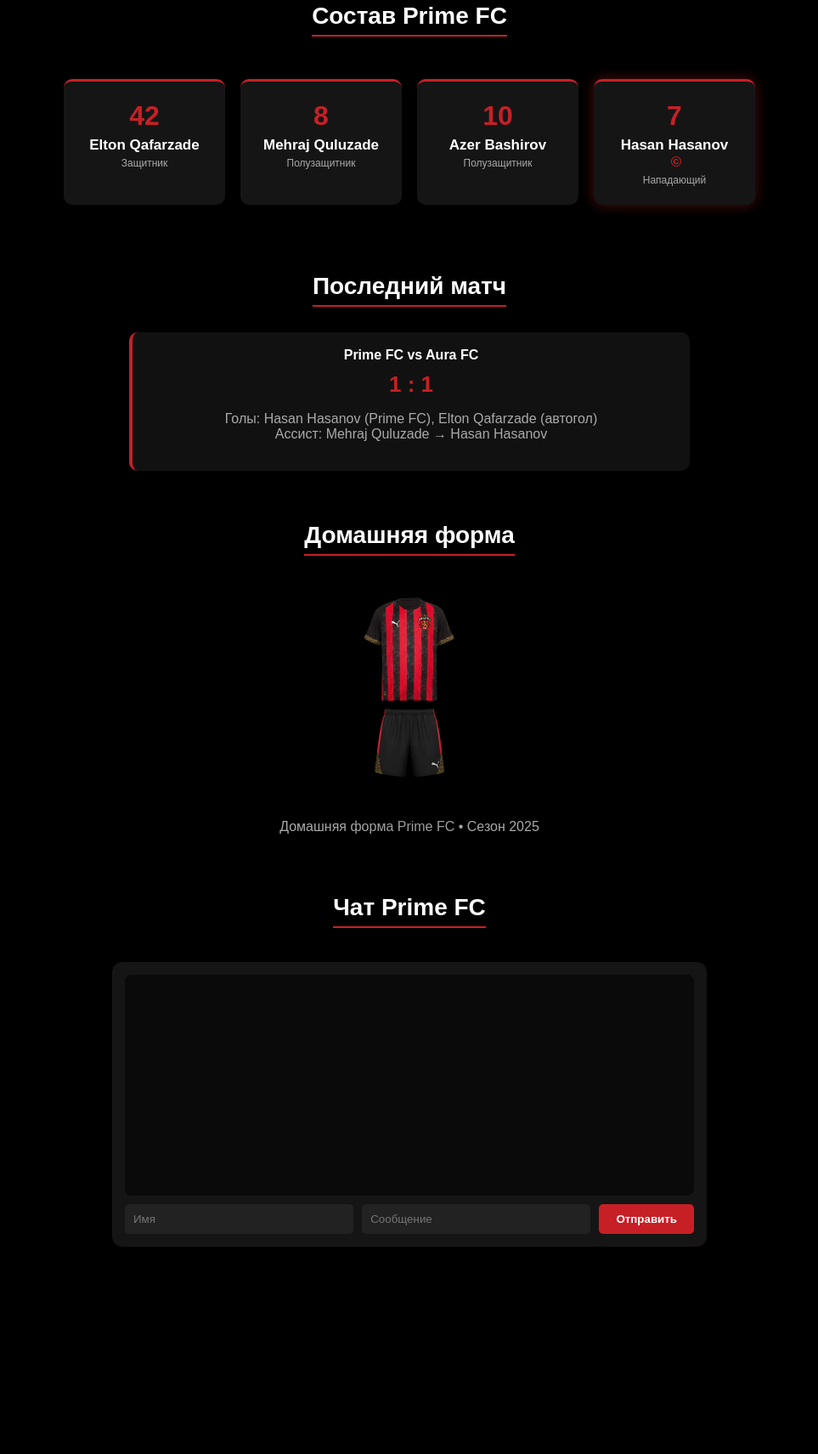
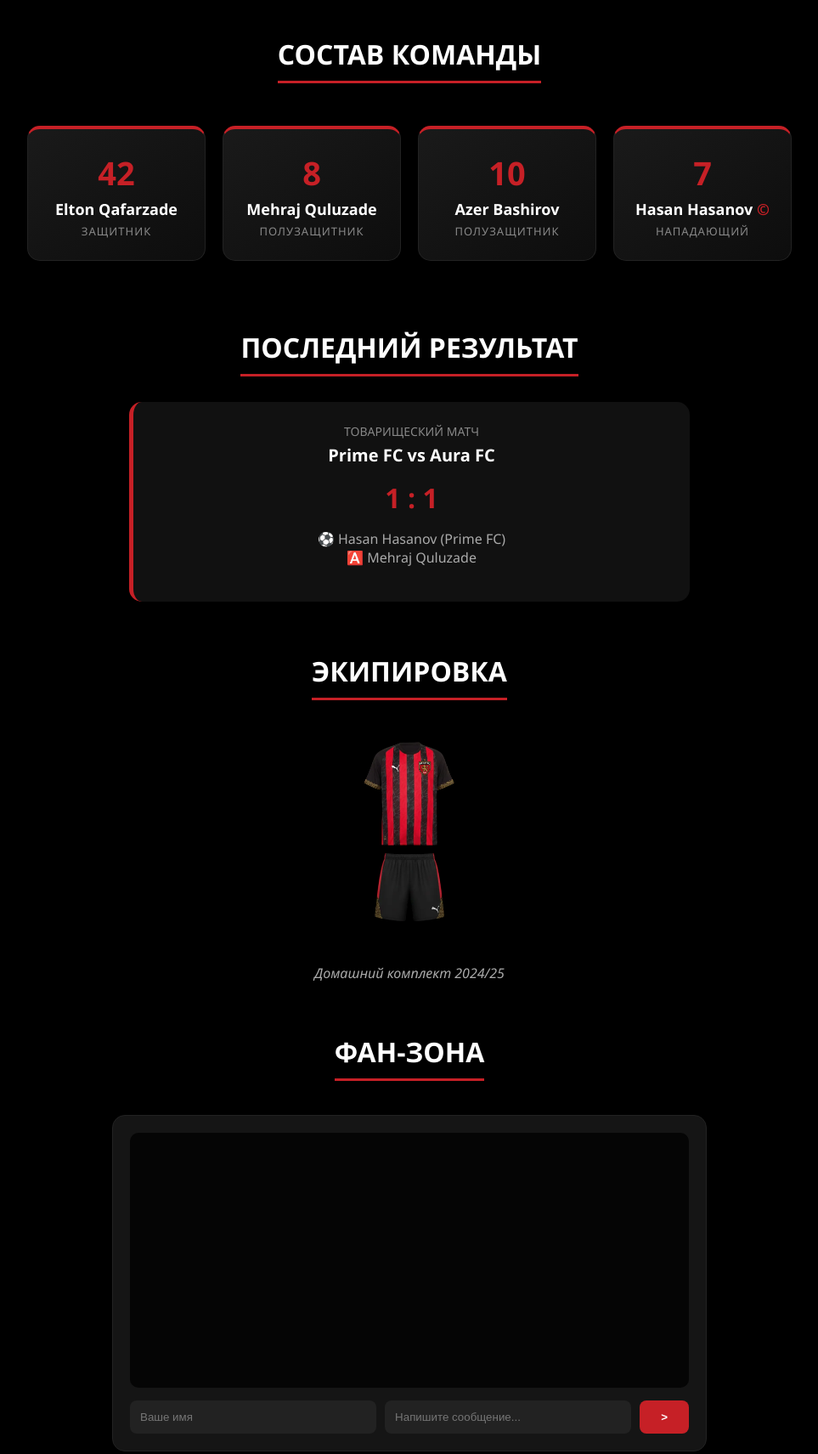
Before and after one commit to primefootballclub2025/Prime-FC, a plain HTML site: page index.html in a window 1280 px wide. Shown: the part 614-2325 px from the top of the page at 85% size, without its empty margins (158-1121 px from the left). Before the commit the page ends 2161 px from the top, so only its background shows below. Drawn offline with Linux system fonts and the light colour scheme.

Commit message:
Update index.html

```diff
--- a/index.html
+++ b/index.html
@@ -6,243 +6,215 @@
 <title>Prime FC — Official Site</title>
 
 <style>
-        :root {
-            --red: #C62026;
-            --black: #000000;
-            --dark: #0b0b0b;
-            --card: #151515;
-            --white: #ffffff;
+:root{
+    --red:#C62026;
+    --black:#000000;
+    --dark:#0b0b0b;
+    --card:#151515;
+    --white:#ffffff;
 }
 
-        * { box-sizing: border-box; }
+*{box-sizing:border-box;}
 
-        body {
-            margin: 0;
-            font-family: Arial, sans-serif;
-            background: var(--black);
-            color: var(--white);
+body{
+    margin:0;
+    font-family:'Segoe UI', Tahoma, Geneva, Verdana, sans-serif;
+    background:var(--black);
+    color:var(--white);
     scroll-behavior: smooth;
 }
 
 /* NAV */
-        nav {
-            padding: 15px 30px;
-            display: flex;
-            justify-content: space-between;
-            align-items: center;
-            background: rgba(0, 0, 0, .95);
-            border-bottom: 2px solid var(--red);
-            position: sticky;
-            top: 0;
-            z-index: 100;
+nav{
+    padding:15px 30px;
+    display:flex;
+    justify-content:space-between;
+    align-items:center;
+    background:rgba(0,0,0,.95);
+    border-bottom:2px solid var(--red);
+    position:sticky;
+    top:0;
+    z-index:100;
 }
 
-        nav a {
-            color: white;
-            text-decoration: none;
-            margin-left: 20px;
-            font-size: 14px;
-            text-transform: uppercase;
+nav a{
+    color:white;
+    text-decoration:none;
+    margin-left:20px;
+    font-size:13px;
+    font-weight: bold;
+    text-transform:uppercase;
+    transition: 0.3s;
 }
 
+nav a:hover{ color: var(--red); }
+
 /* HERO */
-        .hero {
-            padding: 90px 20px;
-            text-align: center;
-            background: radial-gradient(circle, #2a0a0b 0%, #000 75%);
+.hero{
+    padding:100px 20px;
+    text-align:center;
+    background: radial-gradient(circle at center, #3a0a0b 0%, #000 80%);
 }
 
-        .hero img {
-            width: 180px;
-            margin-bottom: 20px;
+.hero img{
+    width:160px;
+    margin-bottom:20px;
+    filter: drop-shadow(0 0 15px var(--red));
 }
 
-        .hero h1 {
-            font-size: 44px;
-            margin: 10px 0;
+.hero h1{
+    font-size:50px;
+    margin:10px 0;
+    letter-spacing: 2px;
 }
 
-        .slogan {
-            color: var(--red);
-            font-size: 20px;
+.slogan{
+    color:var(--red);
+    font-size:22px;
+    font-weight: 300;
 }
 
-        /* TITLES */
-        .section-title {
-            text-align: center;
-            margin: 60px auto 30px;
-            font-size: 28px;
-            border-bottom: 2px solid var(--red);
-            width: fit-content;
-            padding-bottom: 6px;
+/* SECTION TITLES */
+.section-title{
+    text-align:center;
+    margin:60px auto 30px;
+    font-size:32px;
+    text-transform: uppercase;
+    border-bottom:3px solid var(--red);
+    width:fit-content;
+    padding-bottom:10px;
 }
 
 /* PLAYERS */
-        .roster {
-            display: flex;
-            justify-content: center;
-            flex-wrap: wrap;
-            gap: 18px;
-            padding: 20px;
+.roster{
+    display:flex;
+    justify-content:center;
+    flex-wrap:wrap;
+    gap:20px;
+    padding:20px;
+    max-width: 1200px;
+    margin: 0 auto;
 }
 
-        .player {
-            width: 190px;
-            background: var(--card);
-            padding: 22px;
-            border-radius: 10px;
-            border-top: 3px solid var(--red);
-            text-align: center;
-            transition: .3s;
+.player{
+    width:210px;
+    background: linear-gradient(145deg, #1a1a1a, #0d0d0d);
+    padding:25px;
+    border-radius:15px;
+    border: 1px solid #222;
+    border-top:4px solid var(--red);
+    text-align:center;
+    transition:.4s cubic-bezier(0.175, 0.885, 0.32, 1.275);
+    opacity: 0;
+    transform: translateY(30px);
+    animation: fadeInUp 0.6s forwards;
 }
 
-        .player:hover {
-            transform: translateY(-6px) scale(1.05);
+@keyframes fadeInUp {
+    to { opacity: 1; transform: translateY(0); }
 }
 
-        .num {
-            font-size: 32px;
-            color: var(--red);
-            font-weight: bold;
+.player:hover{
+    transform: translateY(-10px);
+    box-shadow: 0 10px 25px rgba(198,32,38,0.3);
+    border-color: var(--red);
 }
 
-        .name {
-            font-size: 17px;
-            font-weight: bold;
-            margin-top: 6px;
+.num{
+    font-size:38px;
+    color:var(--red);
+    font-weight:900;
+    margin-bottom: 5px;
 }
 
-        .pos {
-            font-size: 12px;
-            color: #aaa;
-            margin-top: 4px;
+.name{
+    font-size:18px;
+    font-weight:bold;
 }
 
-        .captain {
-            box-shadow: 0 0 15px rgba(198, 32, 38, 0.4);
-            cursor: pointer;
-        }
-
-        .cap-badge {
-            color: var(--red);
-            font-weight: bold;
-            margin-left: 4px;
+.pos{
+    font-size:13px;
+    color:#888;
+    margin-top:5px;
+    text-transform: uppercase;
+    letter-spacing: 1px;
 }
 
 /* MATCH */
-        .matches {
-            max-width: 700px;
-            margin: 0 auto 60px;
-            padding: 0 20px;
+.matches{
+    max-width:700px;
+    margin:0 auto 60px;
+    padding:0 20px;
 }
 
-        .match {
-            background: #111;
-            padding: 18px;
-            border-radius: 10px;
-            border-left: 4px solid var(--red);
-            text-align: center;
+.match{
+    background:#111;
+    padding:25px;
+    border-radius:15px;
+    border-left:5px solid var(--red);
+    text-align:center;
 }
 
-        .score {
-            font-size: 26px;
-            color: var(--red);
-            font-weight: bold;
-            margin: 10px 0;
-        }
-
-        /* KIT */
-        .kit {
-            text-align: center;
-            margin-bottom: 70px;
-        }
-
-        .kit img {
-            width: 260px;
-            filter: drop-shadow(0 20px 35px rgba(0,0,0,.9));
+.score{
+    font-size:32px;
+    color:var(--red);
+    font-weight:bold;
+    margin:15px 0;
 }
 
 /* CHAT */
-        .chat-box {
-            max-width: 700px;
-            margin: 40px auto 80px;
-            background: var(--card);
-            border-radius: 12px;
-            padding: 15px;
+.chat-box{
+    max-width:700px;
+    margin:40px auto 80px;
+    background:var(--card);
+    border-radius:15px;
+    padding:20px;
+    border: 1px solid #222;
 }
 
-        .chat-messages {
-            height: 260px;
-            overflow-y: auto;
-            background: #0a0a0a;
-            padding: 10px;
-            border-radius: 8px;
-            margin-bottom: 10px;
+.chat-messages{
+    height:300px;
+    overflow-y:auto;
+    background:#050505;
+    padding:15px;
+    border-radius:10px;
+    margin-bottom:15px;
 }
 
-        .msg {
-            margin-bottom: 8px;
-            font-size: 14px;
+.msg{ margin-bottom:10px; border-bottom: 1px solid #111; padding-bottom: 5px; }
+.msg span{ color:var(--red); font-weight:bold; }
+
+.chat-input{ display:flex; gap:10px; }
+.chat-input input{
+    flex:1; padding:12px; border-radius:8px; border:none;
+    background:#222; color:white;
 }
-
-        .msg span {
-            color: var(--red);
-            font-weight: bold;
-        }
-
-        .chat-input {
-            display: flex;
-            gap: 10px;
-        }
-
-        .chat-input input {
-            flex: 1;
-            padding: 10px;
-            border-radius: 5px;
-            border: none;
-            background: #222;
-            color: white;
-        }
-
-        .chat-input button {
-            padding: 10px 20px;
-            background: var(--red);
-            color: white;
-            border: none;
-            border-radius: 5px;
-            font-weight: bold;
-            cursor: pointer;
+.chat-input button{
+    padding:10px 25px; background:var(--red); color:white;
+    border:none; border-radius:8px; font-weight:bold; cursor:pointer;
 }
 
 /* MODAL */
 #hasanModal {
-            display: none;
-            position: fixed;
-            top: 0; left: 0;
-            width: 100%; height: 100%;
-            background: rgba(0,0,0,0.85);
-            z-index: 1000;
-            align-items: center;
-            justify-content: center;
+    display:none; position:fixed; top:0; left:0;
+    width:100%; height:100%; background:rgba(0,0,0,0.9);
+    z-index:1000; align-items:center; justify-content:center;
+}
+.modal-content {
+    background:#111; max-width:450px; width:90%; padding:30px;
+    border-radius:15px; border:2px solid var(--red); color:white;
+    position:relative; box-shadow: 0 0 30px var(--red);
 }
 
-        .modal-content {
-            background: #111;
-            max-width: 500px;
-            width: 90%;
-            padding: 25px;
-            border-radius: 12px;
-            border: 2px solid var(--red);
-            color: white;
-            position: relative;
-        }
+.captain{ cursor:pointer; }
+.cap-badge{ color:var(--red); font-weight:bold; }
 </style>
 </head>
 
 <body>
 
 <nav>
-    <strong>PRIME FC</strong>
+    <strong style="font-size: 20px; color: var(--red);">PRIME FC</strong>
     <div>
         <a href="#team">Команда</a>
         <a href="#match">Матч</a>
@@ -254,129 +226,100 @@
 <div class="hero">
     <img src="logo.png" alt="Logo">
     <h1>PRIME FC</h1>
-    <p class="slogan">Мы стремимся быть в своём прайме</p>
+    <p class="slogan">МЫ В СВОЁМ ПРАЙМЕ</p>
 </div>
 
-<h2 id="team" class="section-title">Состав Prime FC</h2>
+<h2 id="team" class="section-title">Состав Команды</h2>
 <div class="roster">
-    <div class="player">
+    <div class="player" style="animation-delay: 0.1s;">
         <div class="num">42</div>
         <div class="name">Elton Qafarzade</div>
         <div class="pos">Защитник</div>
     </div>
 
-    <div class="player">
+    <div class="player" style="animation-delay: 0.2s;">
         <div class="num">8</div>
         <div class="name">Mehraj Quluzade</div>
         <div class="pos">Полузащитник</div>
     </div>
 
-    <div class="player">
+    <div class="player" style="animation-delay: 0.3s;">
         <div class="num">10</div>
         <div class="name">Azer Bashirov</div>
         <div class="pos">Полузащитник</div>
     </div>
 
-    <div class="player captain" onclick="openHasan()">
+    <div class="player captain" style="animation-delay: 0.4s;" onclick="openHasan()">
         <div class="num">7</div>
-        <div class="name">
-            Hasan Hasanov <span class="cap-badge">©</span>
-        </div>
+        <div class="name">Hasan Hasanov <span class="cap-badge">©</span></div>
         <div class="pos">Нападающий</div>
     </div>
 </div>
 
-<h2 id="match" class="section-title">Последний матч</h2>
+<h2 id="match" class="section-title">Последний результат</h2>
 <div class="matches">
     <div class="match">
-        <strong>Prime FC vs Aura FC</strong>
+        <div style="font-size: 14px; color: #888; margin-bottom: 5px;">ТОВАРИЩЕСКИЙ МАТЧ</div>
+        <strong style="font-size: 20px;">Prime FC vs Aura FC</strong>
         <div class="score">1 : 1</div>
         <p style="color:#aaa;">
-            Голы: Hasan Hasanov (Prime FC), Elton Qafarzade (автогол)<br>
-            Ассист: Mehraj Quluzade → Hasan Hasanov
+            ⚽ Hasan Hasanov (Prime FC)<br>
+            🅰️ Mehraj Quluzade
         </p>
     </div>
 </div>
 
-<h2 id="kit" class="section-title">Домашняя форма</h2>
-<div class="kit">
-    <img src="kit-home.png" alt="Home Kit">
-    <p style="color:#aaa;">Домашняя форма Prime FC • Сезон 2025</p>
+<h2 id="kit" class="section-title">Экипировка</h2>
+<div class="kit" style="text-align: center; margin-bottom: 60px;">
+    <img src="kit-home.png" alt="Kit" style="width: 260px;">
+    <p style="color:#aaa; font-style: italic; margin-top: 15px;">Домашний комплект 2024/25</p>
 </div>
 
-<h2 id="chat" class="section-title">Чат Prime FC</h2>
+<h2 id="chat" class="section-title">Фан-Зона</h2>
 <div class="chat-box">
     <div class="chat-messages" id="messages"></div>
     <div class="chat-input">
-        <input id="userName" placeholder="Имя">
-        <input id="userText" placeholder="Сообщение">
-        <button onclick="send()">Отправить</button>
+        <input id="userName" placeholder="Ваше имя">
+        <input id="userText" placeholder="Напишите сообщение...">
+        <button onclick="send()">></button>
     </div>
 </div>
 
 <div id="hasanModal">
     <div class="modal-content">
-        <span onclick="closeHasan()" style="position:absolute; top:10px; right:15px; cursor:pointer; font-size:20px; color:#aaa;">✕</span>
-        <h2 style="text-align:center; margin-bottom:10px;">
-            Hasan Hasanov <span style="color:var(--red);">© Капитан</span>
-        </h2>
+        <span onclick="closeHasan()" style="position:absolute; top:15px; right:20px; cursor:pointer; font-size:24px;">✕</span>
+        <h2 style="text-align:center;">Hasan Hasanov <span style="color:var(--red);">©</span></h2>
+        <hr border="0" style="border-top:1px solid #333; margin: 15px 0;">
         <p><strong>Позиции:</strong> Нападающий, Вратарь</p>
-        <p><strong>Достижения:</strong><br>
-        — Бомбардир лиги сезона 24/25 (33 гола)<br>
-        — Лучший ассистент лиги 24/25 (12 ассистов)<br>
-        — 2-е место в голосовании на «Золотой мяч» 23/24</p>
-        <p><strong>Дата рождения:</strong> 01.12.2010</p>
-        <p><strong>Роль в клубе:</strong> ключевая — один из лидеров команды</p>
-        <p><strong>Трансферный статус:</strong> ———</p>
+        <p><strong>Голы в сезоне:</strong> 33</p>
+        <p><strong>Ассисты:</strong> 12</p>
+        <p><strong>Статус:</strong> Лидер команды</p>
     </div>
 </div>
 
 <script>
-    // --- ЧАТ ФУНКЦИИ ---
 const box = document.getElementById("messages");
 let chat = JSON.parse(localStorage.getItem("primeChat")) || [];
 
 function render() {
-        box.innerHTML = "";
-        chat.forEach(m => {
-            box.innerHTML += `<div class="msg"><span>${m.name}:</span> ${m.text}</div>`;
-        });
+    box.innerHTML = chat.map(m => `<div class="msg"><span>${m.name}:</span> ${m.text}</div>`).join('');
     box.scrollTop = box.scrollHeight;
 }
 
 function send() {
-        const nameInput = document.getElementById("userName");
-        const textInput = document.getElementById("userText");
-
-        const name = nameInput.value || "Гость";
-        const text = textInput.value;
-
-        if (!text) return;
-
-        chat.push({ name, text });
+    const n = document.getElementById("userName");
+    const t = document.getElementById("userText");
+    if(!t.value) return;
+    chat.push({name: n.value || "Fan", text: t.value});
     localStorage.setItem("primeChat", JSON.stringify(chat));
-        textInput.value = "";
+    t.value = "";
     render();
 }
 
-    // --- МОДАЛЬНОЕ ОКНО ---
-    function openHasan() {
-        document.getElementById("hasanModal").style.display = "flex";
-    }
+function openHasan() { document.getElementById("hasanModal").style.display="flex"; }
+function closeHasan() { document.getElementById("hasanModal").style.display="none"; }
+window.onclick = function(e) { if(e.target == document.getElementById("hasanModal")) closeHasan(); }
 
-    function closeHasan() {
-        document.getElementById("hasanModal").style.display = "none";
-    }
-
-    // Закрытие по клику вне окна
-    window.onclick = function(event) {
-        let modal = document.getElementById("hasanModal");
-        if (event.target == modal) {
-            closeHasan();
-        }
-    }
-
-    // Инициализация чата при загрузке
 render();
 </script>
 
```
Lines whose indentation alone changed are shown as unchanged.
